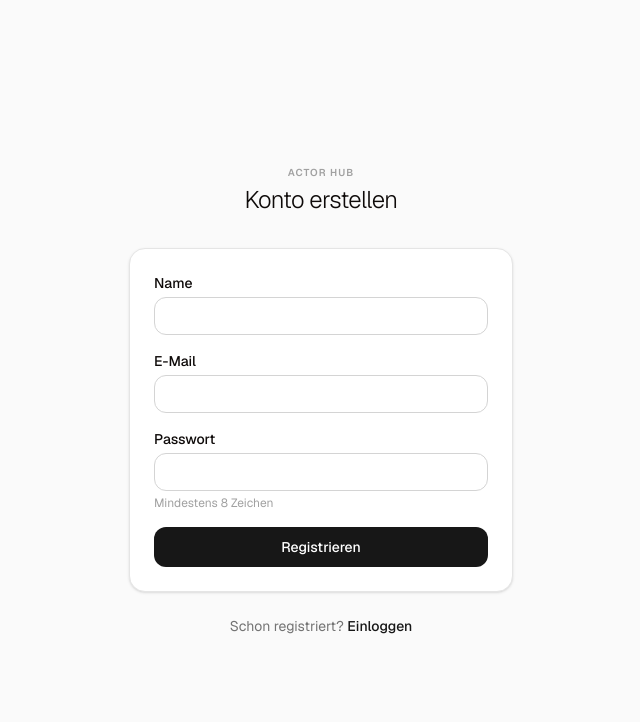
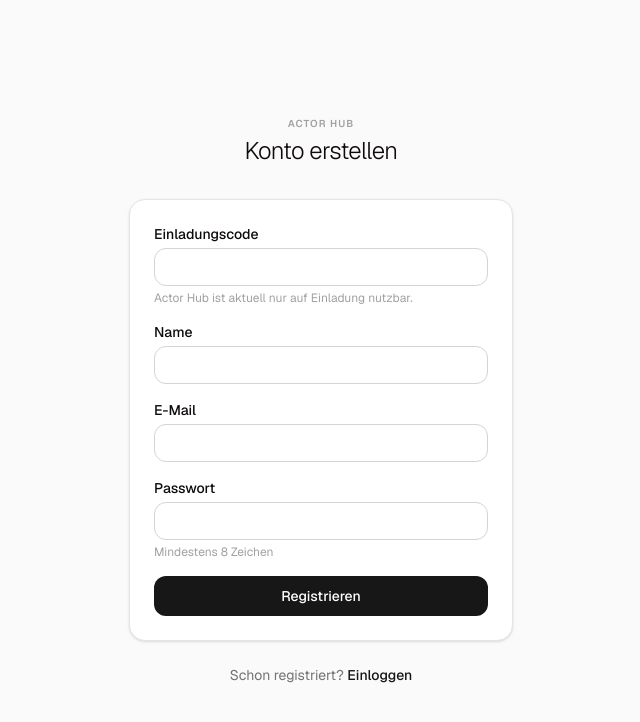
Before and after one commit to jorgosai/actor-hub, a Next.js app: page /login in a window 1280 px wide. Both pictures are taken after a click on the button "Registrieren". Shown: the top 722 px of the page, without its empty margins (319-959 px from the left). Built offline with nearby package versions, Linux system fonts and the light colour scheme; no server answers.

Commit message:
Registrierung nur mit Einladungscode

```diff
--- a/app/api/register/route.ts
+++ b/app/api/register/route.ts
@@ -9,6 +9,12 @@
   const name = (data.name as string | undefined)?.trim();
   const email = (data.email as string | undefined)?.toLowerCase().trim();
   const password = data.password as string | undefined;
+  const inviteCode = (data.inviteCode as string | undefined)?.trim();
+
+  const erwarteterCode = process.env.INVITE_CODE;
+  if (erwarteterCode && inviteCode !== erwarteterCode) {
+    return NextResponse.json({ error: "Ungültiger Einladungscode." }, { status: 403 });
+  }
 
   if (!name || !email || !password || password.length < 8) {
     return NextResponse.json(
--- a/app/login/page.tsx
+++ b/app/login/page.tsx
@@ -21,7 +21,7 @@
       const res = await fetch("/api/register", {
         method: "POST",
         headers: { "Content-Type": "application/json" },
-        body: JSON.stringify({ name: val("name"), email: val("email"), password: val("password") }),
+        body: JSON.stringify({ name: val("name"), email: val("email"), password: val("password"), inviteCode: val("inviteCode") }),
       });
       if (!res.ok) {
         const data = await res.json();
@@ -60,10 +60,17 @@
 
         <form onSubmit={handleSubmit} className="bg-white border border-neutral-200 rounded-2xl p-6 space-y-4 shadow-sm">
           {modus === "register" && (
-            <div>
-              <label className="block text-sm font-medium mb-1">Name</label>
-              <input name="name" required className="w-full border border-neutral-300 rounded-lg px-3 py-2 text-sm" />
-            </div>
+            <>
+              <div>
+                <label className="block text-sm font-medium mb-1">Einladungscode</label>
+                <input name="inviteCode" required className="w-full border border-neutral-300 rounded-lg px-3 py-2 text-sm" />
+                <p className="text-xs text-neutral-400 mt-1">Actor Hub ist aktuell nur auf Einladung nutzbar.</p>
+              </div>
+              <div>
+                <label className="block text-sm font-medium mb-1">Name</label>
+                <input name="name" required className="w-full border border-neutral-300 rounded-lg px-3 py-2 text-sm" />
+              </div>
+            </>
           )}
           <div>
             <label className="block text-sm font-medium mb-1">E-Mail</label>
```
